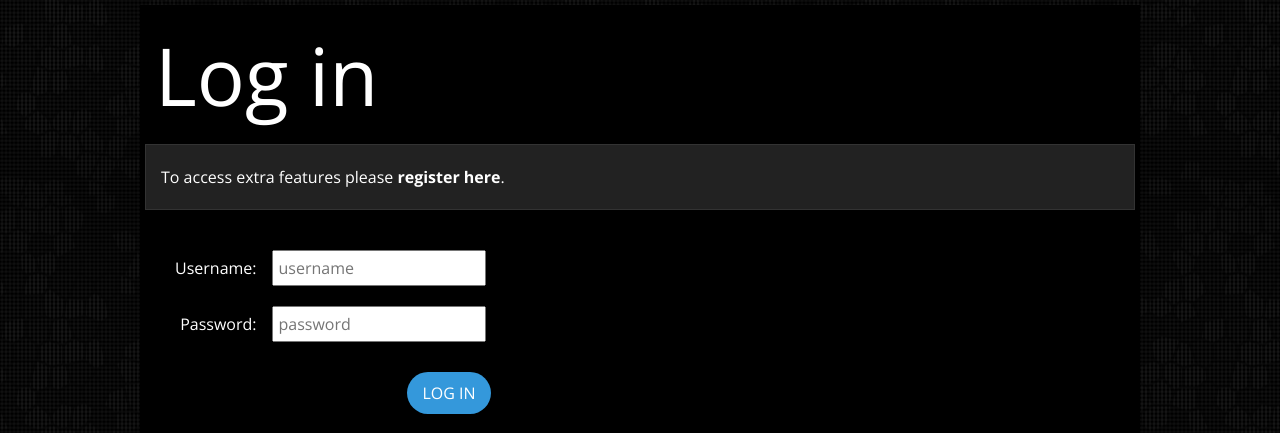
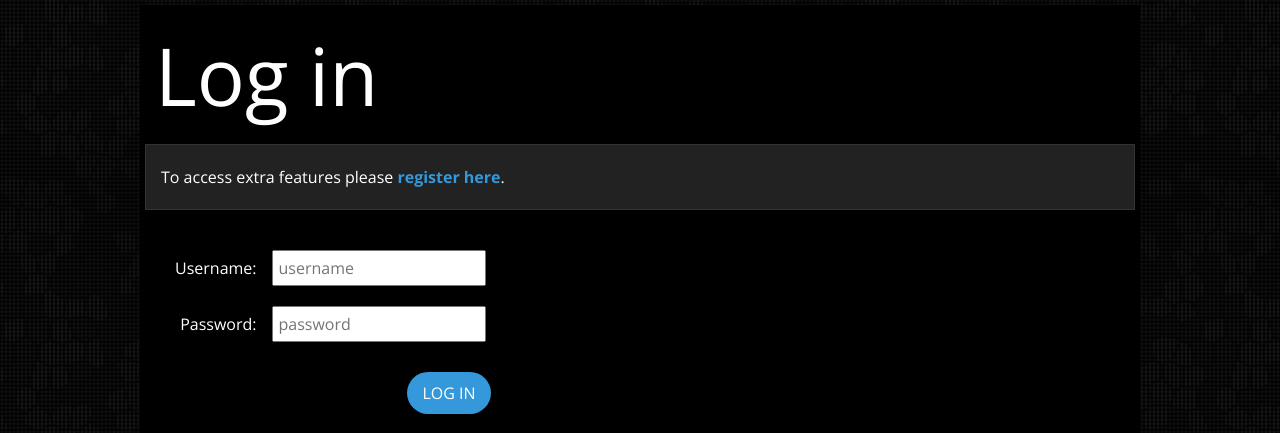
Before and after one commit to Citr0s/carregMusic, a PHP site: page /login.php in a window 1280 px wide, with the pointer over the restyled element. Shown: the part 57-490 px from the top of the page. Run offline with PHP 8.4, Linux system fonts and the light colour scheme.

Commit message:
nice blue links under artist images didnt like the white ;)

```diff
--- a/css/styles.css
+++ b/css/styles.css
@@ -459,9 +459,6 @@ transform: rotate(360deg);
     font-weight: bold;
     text-decoration: none;
 }
-.formContainer a:hover{
-    color:#fff;
-}
 
 /*Artists Page*/
 .topDiv{
```
